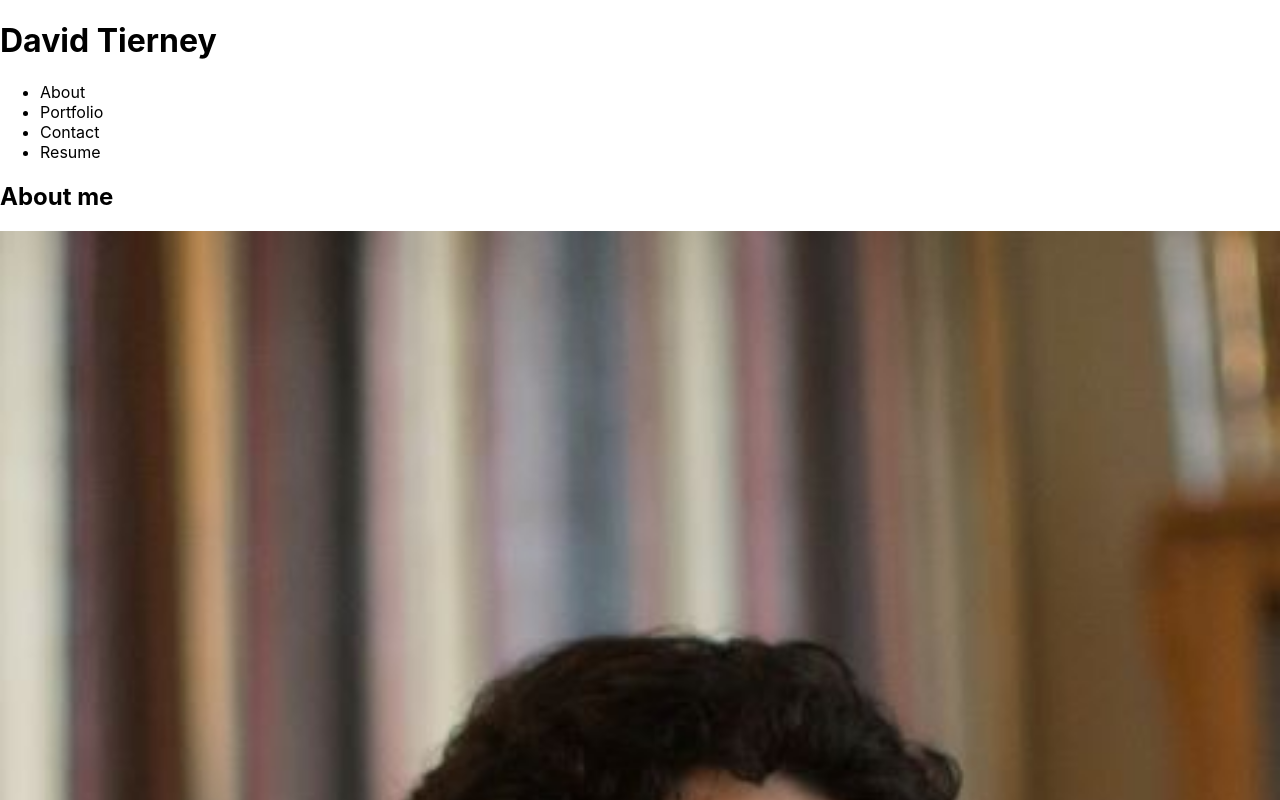
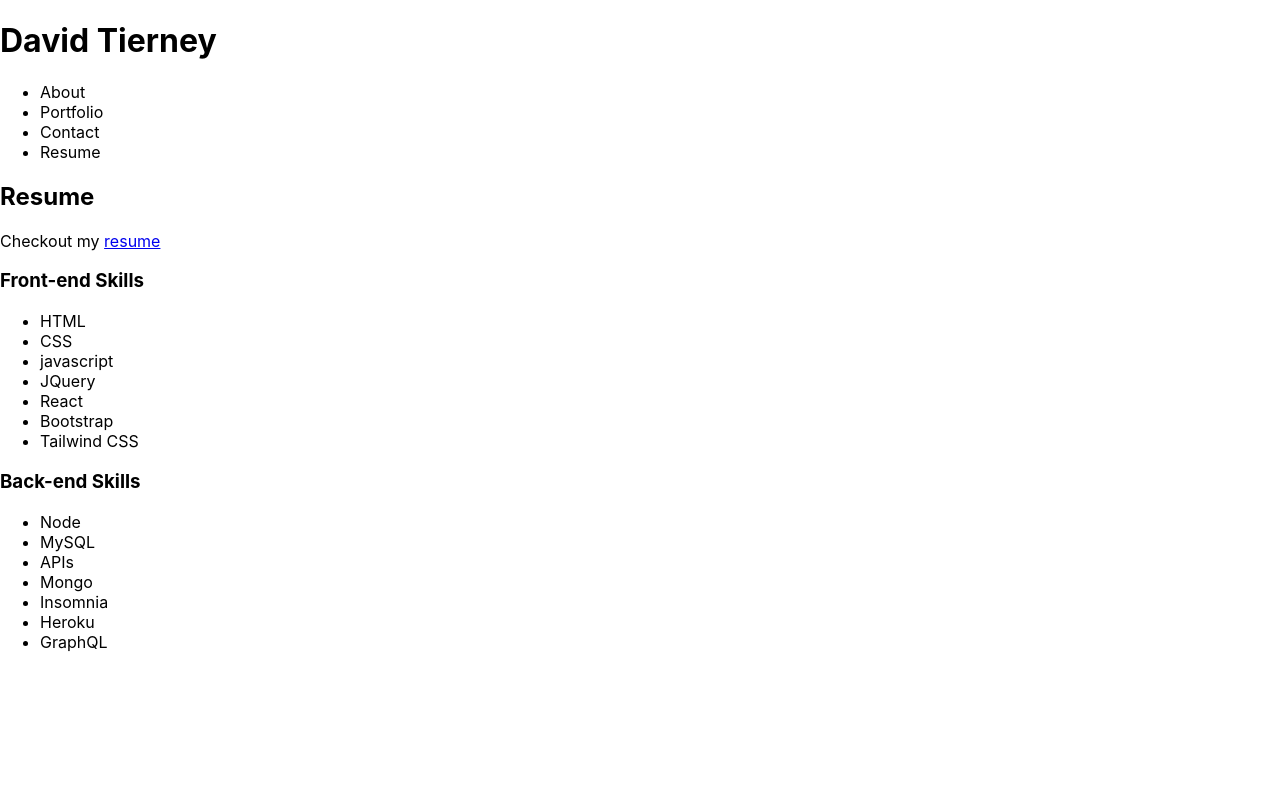
Before and after one commit to daveshouse44/react_portfolio, a React (Create React App) app: page / in a window 1280 px wide. Both pictures are taken after a click on the item "Resume". Shown: the top 800 px of the page. Built offline with nearby package versions, Linux system fonts and the light colour scheme.

Commit message:
added Resume page and resume pdf

```diff
--- a/src/App.js
+++ b/src/App.js
@@ -4,6 +4,7 @@
 import About from "./components/About";
 import Contact from "./components/Contact";
 import Footer from "./components/Footer";
+import Resume from "./components/Resume";
 import "./App.css";
 
 function App() {
@@ -20,12 +21,12 @@
       // case 'Portfolio':
       //   return <Portfolio></Portfolio>
       //   break;
-      case 'Contact':
-        return <Contact></Contact>
+      case "Contact":
+        return <Contact></Contact>;
         break;
-      // case 'Resume':
-      //   return <Resume></Resume>
-      //   break;
+      case "Resume":
+        return <Resume></Resume>;
+        break;
       default:
         return <About></About>;
         break;
--- /dev/null
+++ b/src/components/Resume.js
@@ -0,0 +1,37 @@
+import React from 'react';
+
+const Resume = () => {
+
+    return (
+        <section>
+            <h1>
+                Resume
+            </h1>
+            <p>Checkout my <a href="https://drive.google.com/file/d/11fyZIj1WSbo1IxztGDIzAUxf06V4z1VK/view?usp=sharing">resume</a></p>
+            <h3>Front-end Skills</h3>
+            <ul className="resumeList">
+                <li>HTML</li>
+                <li>CSS</li>
+                <li>javascript</li>
+                <li>JQuery</li>
+                <li>React</li>
+                <li>Bootstrap</li>
+                <li>Tailwind CSS</li>
+
+            </ul>
+            <h3>Back-end Skills</h3>
+            <ul className="resumeList">
+                <li>Node</li>
+                <li>MySQL</li>
+                <li>APIs</li>
+                <li>Mongo</li>
+                <li>Insomnia</li>
+                <li>Heroku</li>
+                <li>GraphQL</li>
+
+            </ul>
+        </section>
+    )
+}
+
+export default Resume;
```
